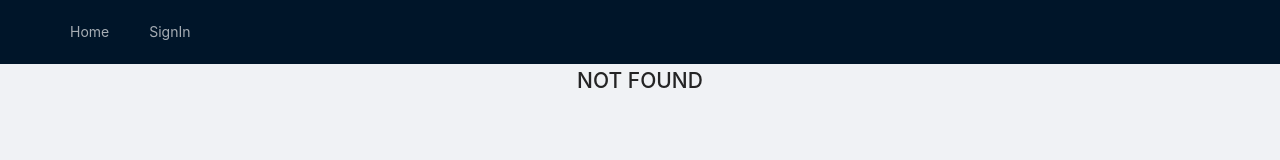
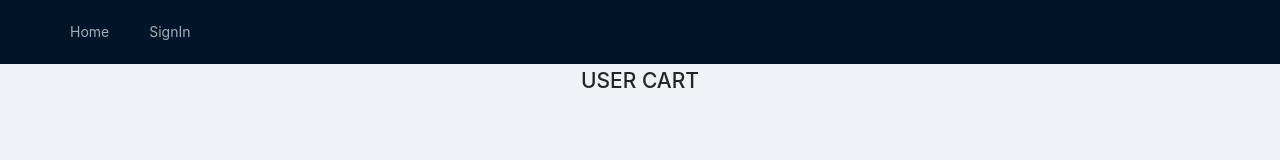
Before and after one commit to netcracker-edu/2021-msk-food-delivery, a React (Create React App) app in the folder front/: page /profile/cart in a window 1280 px wide. Before the commit this address had no page. Shown: the top 160 px of the page. Built offline with nearby package versions, Linux system fonts and the light colour scheme.

Commit message:
+ заготовка для корзины пользователя

```diff
--- a/front/src/App.js
+++ b/front/src/App.js
@@ -13,6 +13,7 @@ import Profile from "./components/Profile";
 import Logout from "./components/Logout";
 import RegistrationForm from "./components/RegistrationForm";
 import ProductList from "./components/ProductList";
+import Cart from "./components/Cart";
 import { CartContextProvider } from "./hooks/CartContext";
 
 function App() {
@@ -32,6 +33,10 @@ function App() {
             <Route
               path="/profile"
               element={<Profile auth={auth}/>}
+            />
+            <Route
+              path="/profile/cart"
+              element={<Cart auth={auth}/>}
             />
             <Route
               path="/products"
--- /dev/null
+++ b/front/src/components/Cart.js
@@ -0,0 +1,13 @@
+import { Layout } from "antd";
+
+const { Content } = Layout;
+
+const Cart = ({auth}) => {
+  return (
+    <Content className="wrapper">
+      <h1>USER CART</h1>
+    </Content>
+  );
+}
+
+export default Cart;
--- a/front/src/components/Profile.js
+++ b/front/src/components/Profile.js
@@ -1,5 +1,6 @@
 import ProfileClient from "../api/ProfileClient";
 import {useState, useEffect} from 'react';
+import {useNavigate} from "react-router-dom";
 import { List, Card, Layout, Avatar, Menu, Dropdown, Modal, Form, Input} from 'antd';
 import { EditOutlined, EllipsisOutlined, SettingOutlined } from '@ant-design/icons';
 import FullNameInput from './user_form/FullNameInput';
@@ -25,6 +26,7 @@ const Profile = ({auth}) => {
   const [emailForm] = Form.useForm();
   const [passForm] = Form.useForm();
   const [avatarForm] = Form.useForm();
+  const navigate = useNavigate();
 
   const editMenu = (
     <Menu>
@@ -51,7 +53,7 @@ const Profile = ({auth}) => {
       <Menu.Item key="full">
           Full info
       </Menu.Item>
-      <Menu.Item key="cart">
+      <Menu.Item key="cart" onClick={() => navigate("/profile/cart")}>
           Shoping Cart
       </Menu.Item>
     </Menu>
```
